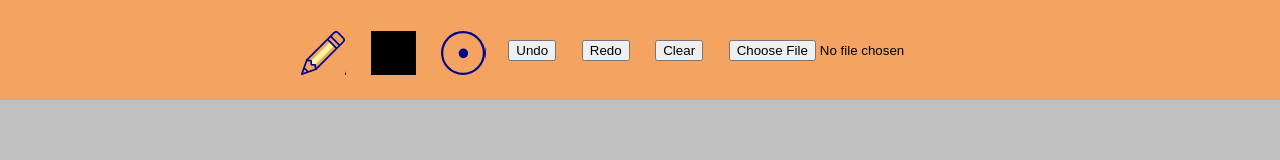
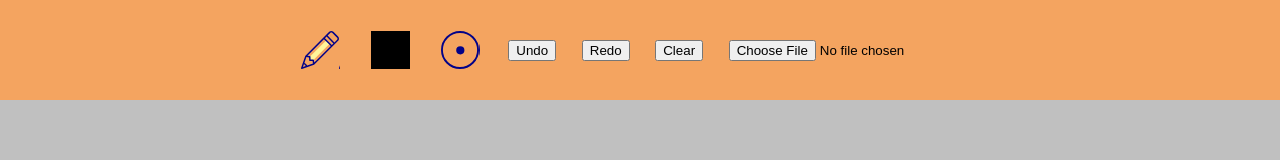
Before and after one commit to mynhiennguyen/loklok-clone, a Vue app: page / in a window 1280 px wide. Shown: the top 160 px of the page. Built offline with nearby package versions, Linux system fonts and the light colour scheme.

Commit message:
css: dropdown with absolute/relative position

```diff
--- a/src/components/ToolBarDropdown.vue
+++ b/src/components/ToolBarDropdown.vue
@@ -50,8 +50,7 @@ export default defineComponent({
 
 <style scoped>
 .dropdown {
-    display: flex;
-    flex-direction: column;
+    position: relative;
 }
 
 .dropdown__item {
@@ -69,10 +68,11 @@ export default defineComponent({
 .dropdown__content {
     display:flex;
     flex-direction: column;
+    position: absolute;
 }
 
 .dropdown__content--large {
-    max-width: 30vw;
+    width: 30vw;
     display: flex;
     flex-direction: row;
     flex-wrap: wrap;
@@ -89,8 +89,4 @@ export default defineComponent({
         }
 }
 
-.dropdown__icon--first {
-    padding: 3px;
-}
-
 </style>
```
